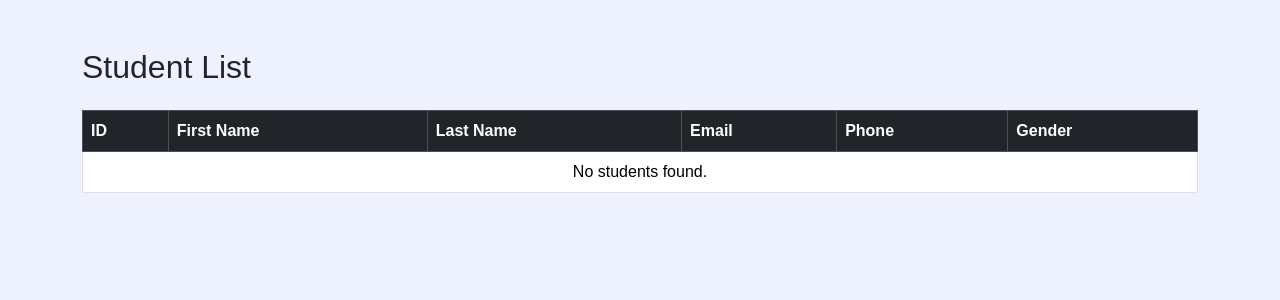
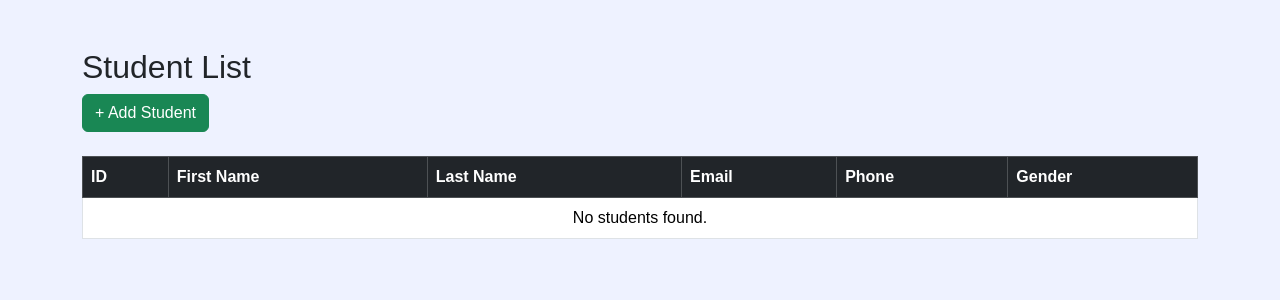
Before and after one commit to BrightCodeWizard/StudentManagementSystem, a Django app: page /students/ in a window 1280 px wide. Shown: the top 300 px of the page. Run offline with Django 5.2, Linux system fonts and the light colour scheme; the visitor is signed in with stand-in values (Sample User, id 1); data that the repository does not hold is empty.

Commit message:
Implemented Student Create and List functionality

```diff
--- a/students/urls.py
+++ b/students/urls.py
@@ -2,5 +2,13 @@ from django.urls import path
 from . import views
 
 urlpatterns = [
+
     path('', views.student_list, name='student_list'),
+
+    path(
+        'add/',
+        views.add_student,
+        name='add_student'
+    ),
+
 ]
--- a/students/views.py
+++ b/students/views.py
@@ -1,14 +1,44 @@
+from django.contrib import messages
 from django.contrib.auth.decorators import login_required
-from django.shortcuts import render
+from django.shortcuts import redirect, render
+
+from .forms import StudentForm
 from .models import Student
 
 
 @login_required
 def student_list(request):
+
     students = Student.objects.all()
 
-    context = {
-        'students': students
-    }
+    return render(
+        request,
+        "students/student_list.html",
+        {"students": students}
+    )
 
-    return render(request, 'students/student_list.html', context)
+
+@login_required
+def add_student(request):
+
+    if request.method == "POST":
+
+        form = StudentForm(request.POST)
+
+        if form.is_valid():
+
+            form.save()
+
+            messages.success(request, "Student added successfully!")
+
+            return redirect("student_list")
+
+    else:
+
+        form = StudentForm()
+
+    return render(
+        request,
+        "students/add_student.html",
+        {"form": form}
+    )
--- a/templates/students/student_list.html
+++ b/templates/students/student_list.html
@@ -7,6 +7,17 @@
 <div class="container mt-5">
 
     <h2>Student List</h2>
+
+    <div class="mb-3">
+
+        <a href="{% url 'add_student' %}"
+            class="btn btn-success">
+
+            + Add Student
+
+        </a>
+
+    </div>
 
     <table class="table table-bordered table-hover mt-4">
 
```
Also changed, not shown: students/forms.py (added, +34 -0 lines), templates/students/add_student.html (added, +39 -0 lines).
